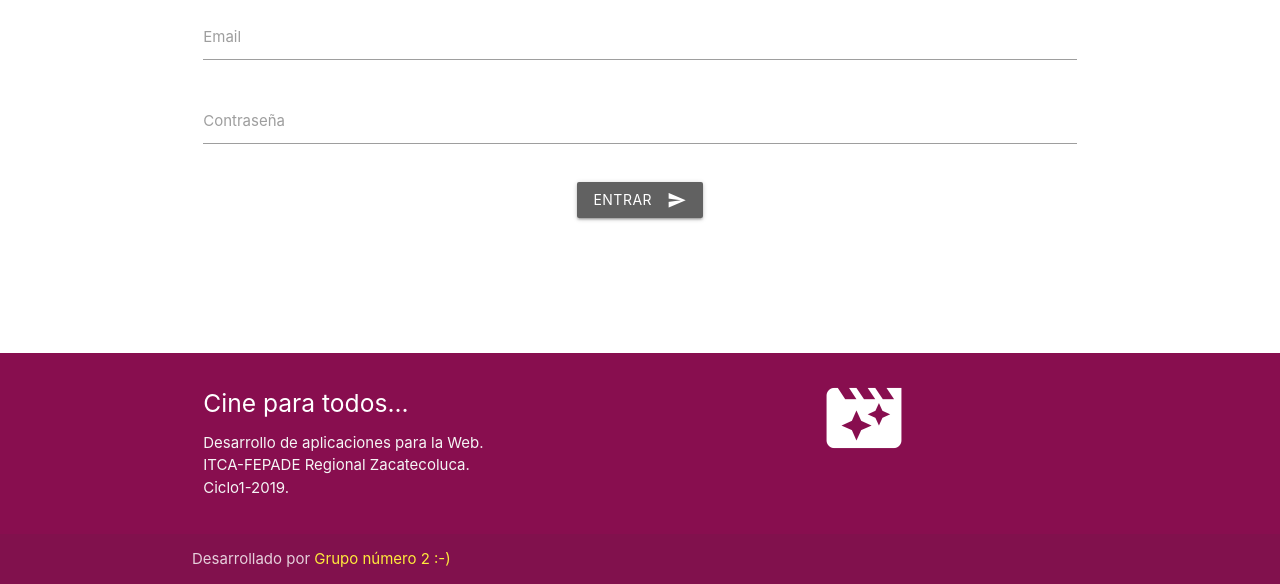
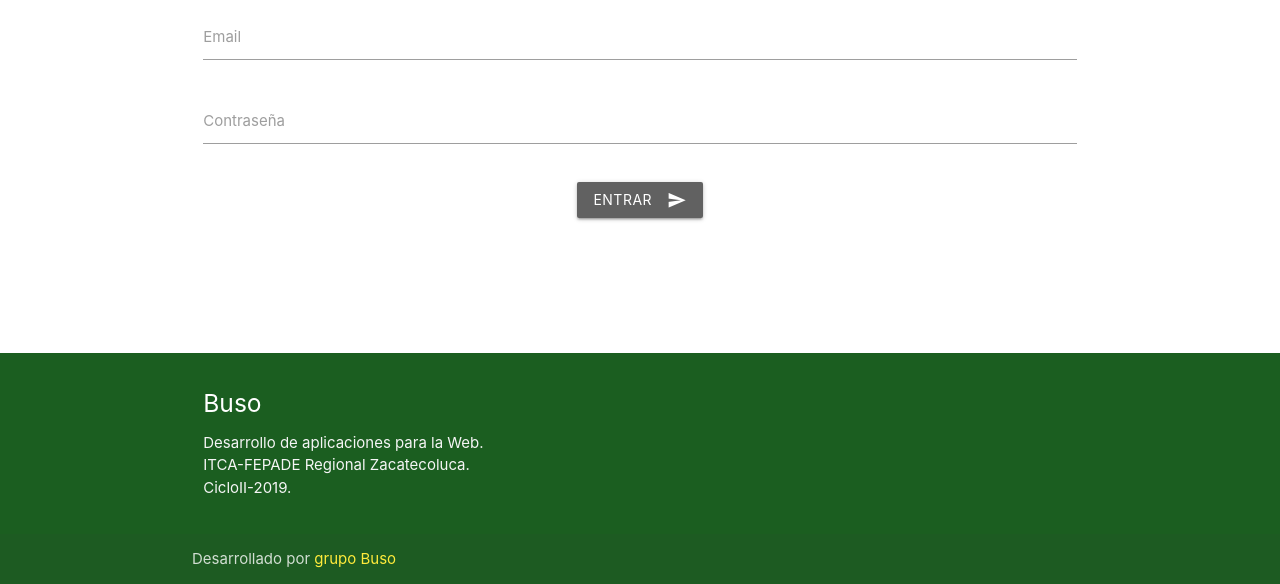
Before and after one commit to JaviCeron/Buso, a PHP site: page / in a window 1280 px wide. Shown: the part 230-814 px from the top of the page. Run offline with PHP 8.4, Linux system fonts and the light colour scheme.

Commit message:
modifique el pie

```diff
--- a/web/WebTerminal/view/include/cabecera_usuario.php
+++ b/web/WebTerminal/view/include/cabecera_usuario.php
@@ -68,7 +68,7 @@
   </ul>
   <nav class="green darken-4" role="navigation">
     <div class="nav-wrapper container"><a id="logo-container" href="?c=Principal&a=Index" class="brand-logo" title="Cine para todos...">
-        <i class="large material-icons">movie_filter ondemand_video</i></a>
+        <i >Buso</i></a>
       <ul class="right hide-on-med-and-down">
         <li><a href="?c=Principal&a=Index" title="Inicio"><i class="material-icons">home</i></a></li>
         <!-- para el menú registro -->
--- a/web/WebTerminal/view/include/pie.php
+++ b/web/WebTerminal/view/include/pie.php
@@ -1,22 +1,21 @@
-<footer class="page-footer pink darken-4">
+<footer class="page-footer green darken-4">
     <div class="container">
       <div class="row">
         <div class="col l6 s12">
-          <h5 class="white-text">Cine para todos...</h5>
+          <h5 class="white-text">Buso</h5>
           <p class="grey-text text-lighten-4">Desarrollo de aplicaciones para la Web.<br>
           ITCA-FEPADE Regional Zacatecoluca.<br>
-          Ciclo1-2019.</p>
+          CicloII-2019.</p>
 
 
         </div>
         <div class="col l6 s12 center">
-        <i class="large material-icons">movie_filter</i>
-        </div>
+         </div>
       </div>
     </div>
     <div class="footer-copyright">
       <div class="container">
-      Desarrollado por <a class="yellow-text" href="https://www.facebook.com/Grupo numero 2" target="_blank">Grupo número 2 :-) </a>
+      Desarrollado por <a class="yellow-text" href="https://www.facebook.com/Grupo numero 2" target="_blank">grupo Buso</a>
       </div>
     </div>
   </footer>
```
